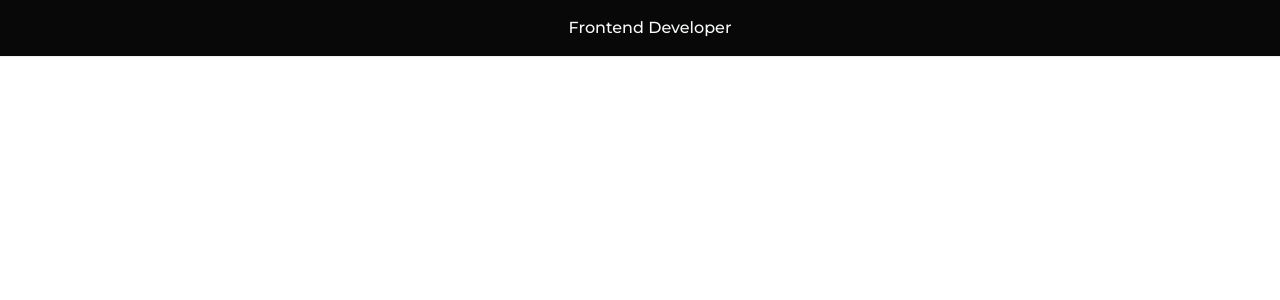
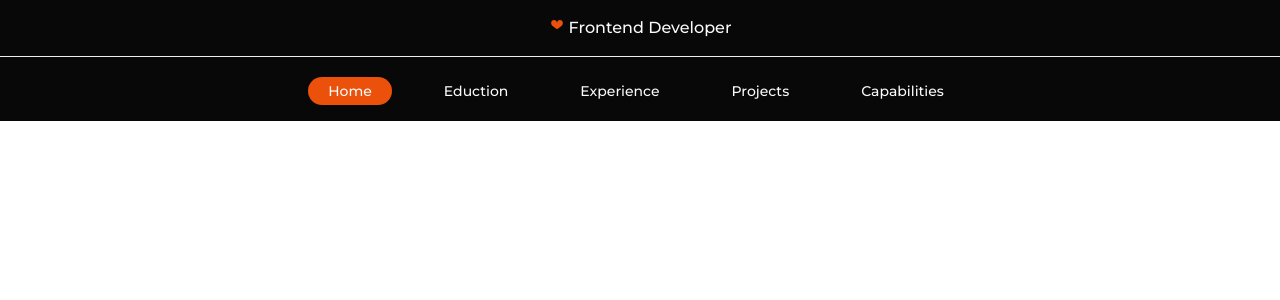
Before and after one commit to khanhleeee/portfolio, a React (Create React App) app: page / in a window 1280 px wide. Shown: the top 300 px of the page. Built offline with nearby package versions, Linux system fonts and the light colour scheme.

Commit message:
update ver2.0

```diff
--- a/src/components/NavBar.js
+++ b/src/components/NavBar.js
@@ -55,14 +55,14 @@ function NavBar() {
    ];
 
    const [nav, setNav] = useState(false);
-   const [activeSide, setActiveSide] = useState(
-      window.location.pathname
-   );
    const [active, setActive] = useState(1);
+   // const [activeSide, setActiveSide] = useState(
+   //    window.location.pathname
+   // );
 
-   useEffect(() => {
-      setActiveSide(window.location.pathname);
-   }, [window.location.pathname]);
+   // useEffect(() => {
+   //    setActiveSide(window.location.pathname);
+   // }, [window.location.pathname]);
 
    return (
       <div className="w-full flex fixed z-30 bg-main-bg justify-between items-center ">
@@ -74,11 +74,7 @@ function NavBar() {
                      className="flex text-sm capitalize font-medium text-gray-50 cursor-pointer hover:opacity-80 duration-100 px-10 md:px-8 md:text-md max-[450px]:px-4 lg:text-base"
                   >
                      <TiHeart
-                        className={`text-main-orange mr-1 transition-opacity duration-200 ${
-                           activeSide === path
-                              ? "opacity-100"
-                              : "opacity-0"
-                        }`}
+                        className={`text-main-orange mr-1 transition-opacity duration-200`}
                      />
                      <NavLink
                         to={path}
@@ -90,7 +86,6 @@ function NavBar() {
                ))}
             </ul>
 
-            {activeSide === "/portfolio" && (
             <ul className="hidden md:flex pr-10 pl-8 pb-4 mt-5">
                {navbarItems.map(({ id, link }) => (
                   <li
@@ -113,7 +108,6 @@ function NavBar() {
                   </li>
                ))}
             </ul>
-            )}
 
             <div
                onClick={() => setNav(!nav)}
```
Lines whose indentation alone changed are shown as unchanged.
